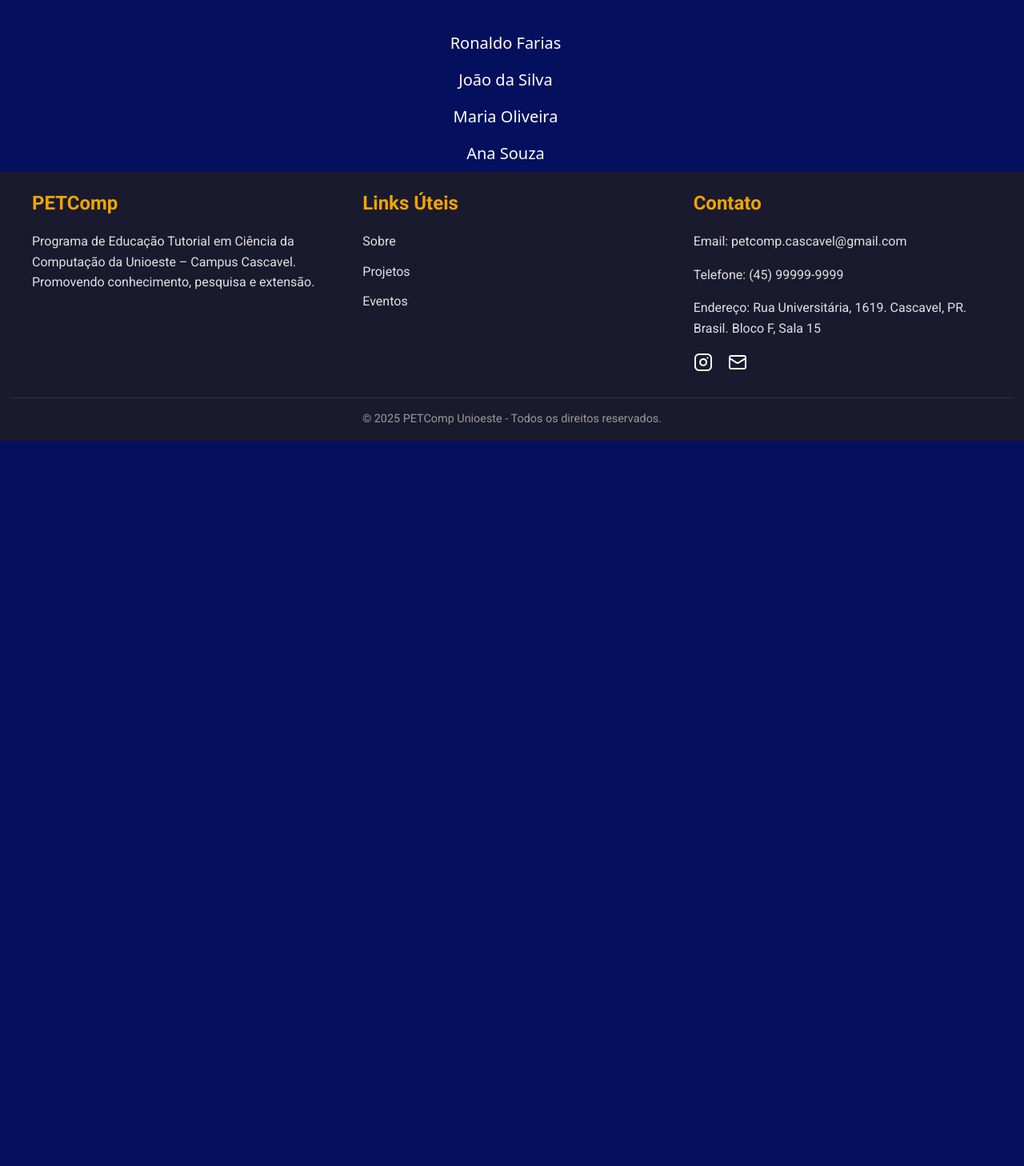
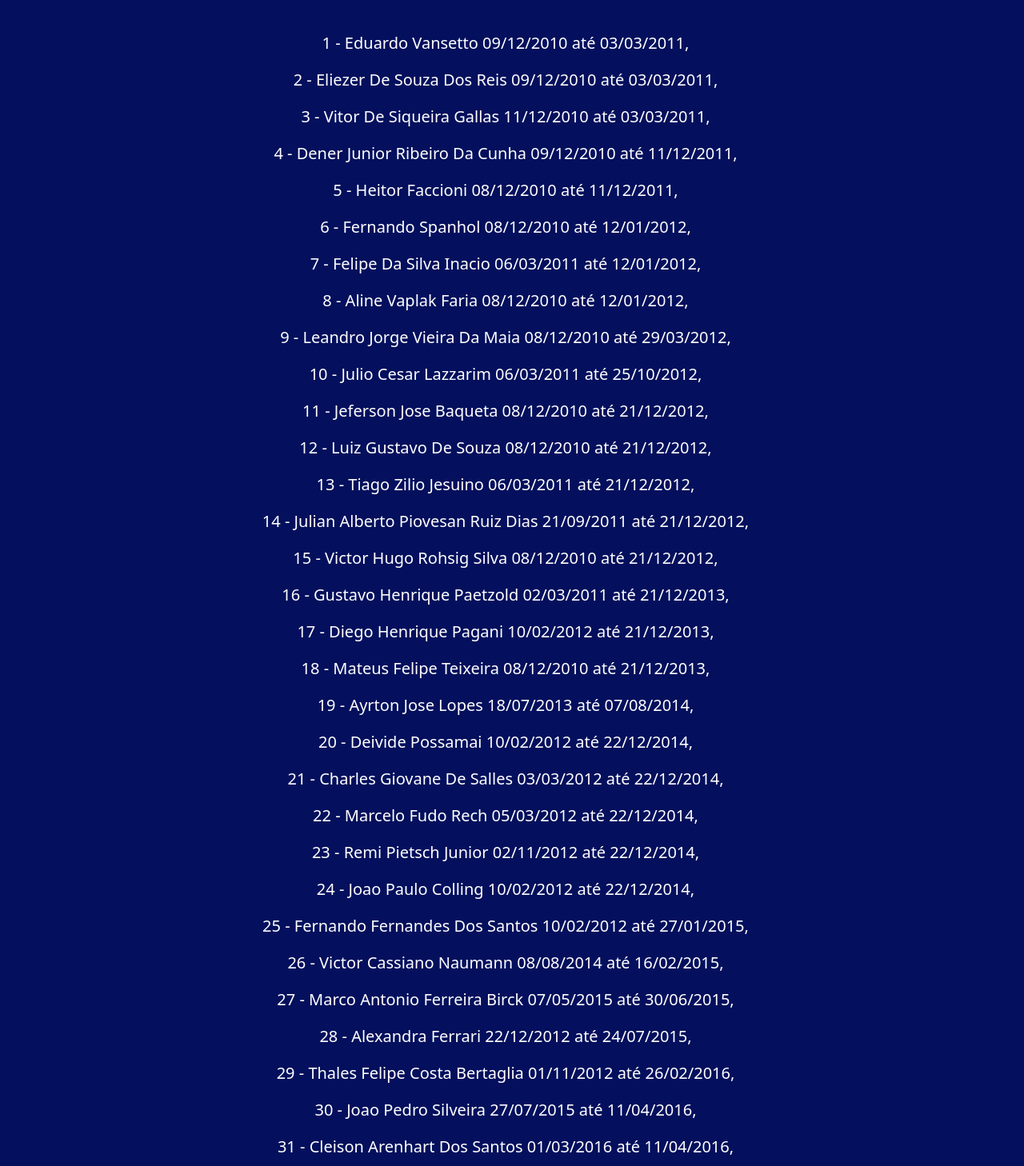
Before and after one commit to GabrielCM16/PET-Site, a React (Vite) app: page /ex-membros in a window 1280 px wide. Shown: the part 732-2190 px from the top of the page at 80% size. Before the commit the page ends 1283 px from the top, so only its background shows below. Built offline with nearby package versions, Linux system fonts and the light colour scheme.

Commit message:
exmembros

```diff
--- a/src/components/exmembros/exmembros.tsx
+++ b/src/components/exmembros/exmembros.tsx
@@ -4,12 +4,95 @@ import "./exmembros.css";
 
 import tutorImg from "./../../assets/images/members/profile.png";
 
-const membros = [
-    "Ronaldo Farias",
-    "João da Silva",
-    "Maria Oliveira",
-    "Ana Souza",
-];
+const membros = ['1 - Eduardo Vansetto 09/12/2010 até 03/03/2011,',
+ '2 - Eliezer De Souza Dos Reis 09/12/2010 até 03/03/2011,',
+ '3 - Vitor De Siqueira Gallas 11/12/2010 até 03/03/2011,',
+ '4 - Dener Junior Ribeiro Da Cunha 09/12/2010 até 11/12/2011,',
+ '5 - Heitor Faccioni 08/12/2010 até 11/12/2011,',
+ '6 - Fernando Spanhol 08/12/2010 até 12/01/2012,',
+ '7 - Felipe Da Silva Inacio 06/03/2011 até 12/01/2012,',
+ '8 - Aline Vaplak Faria 08/12/2010 até 12/01/2012,',
+ '9 - Leandro Jorge Vieira Da Maia 08/12/2010 até 29/03/2012,',
+ '10 - Julio Cesar Lazzarim 06/03/2011 até 25/10/2012,',
+ '11 - Jeferson Jose Baqueta 08/12/2010 até 21/12/2012,',
+ '12 - Luiz Gustavo De Souza 08/12/2010 até 21/12/2012,',
+ '13 - Tiago Zilio Jesuino 06/03/2011 até 21/12/2012,',
+ '14 - Julian Alberto Piovesan Ruiz Dias 21/09/2011 até 21/12/2012,',
+ '15 - Victor Hugo Rohsig Silva 08/12/2010 até 21/12/2012,',
+ '16 - Gustavo Henrique Paetzold 02/03/2011 até 21/12/2013,',
+ '17 - Diego Henrique Pagani 10/02/2012 até 21/12/2013,',
+ '18 - Mateus Felipe Teixeira 08/12/2010 até 21/12/2013,',
+ '19 - Ayrton Jose Lopes 18/07/2013 até 07/08/2014,',
+ '20 - Deivide Possamai 10/02/2012 até 22/12/2014,',
+ '21 - Charles Giovane De Salles 03/03/2012 até 22/12/2014,',
+ '22 - Marcelo Fudo Rech 05/03/2012 até 22/12/2014,',
+ '23 - Remi Pietsch Junior 02/11/2012 até 22/12/2014,',
+ '24 - Joao Paulo Colling 10/02/2012 até 22/12/2014,',
+ '25 - Fernando Fernandes Dos Santos 10/02/2012 até 27/01/2015,',
+ '26 - Victor Cassiano Naumann 08/08/2014 até 16/02/2015,',
+ '27 - Marco Antonio Ferreira Birck 07/05/2015 até 30/06/2015,',
+ '28 - Alexandra Ferrari 22/12/2012 até 24/07/2015,',
+ '29 - Thales Felipe Costa Bertaglia 01/11/2012 até 26/02/2016,',
+ '30 - Joao Pedro Silveira 27/07/2015 até 11/04/2016,',
+ '31 - Cleison Arenhart Dos Santos 01/03/2016 até 11/04/2016,',
+ '32 - Leonardo Aparecido Caracho 07/05/2015 até 11/04/2016,',
+ '33 - Gabriela Marim De Souza 09/05/2016 até 04/04/2017,',
+ '34 - Bianca Carvalho De Oliveira 09/05/2016 até 04/04/2017,',
+ '35 - Guilherme Felipe Zabot 23/12/2013 até 04/04/2017,',
+ '36 - Alexandre Barreiro Neto 18/07/2013 até 04/04/2017,',
+ '37 - Gabriel Bruscatto 04/09/2013 até 04/04/2017,',
+ '38 - Henrique Pedro De Oliveira 22/12/2012 até 04/04/2017,',
+ '39 - Vinicius Laurenci 12/05/2017 até 29/01/2018,',
+ '40 - Leticia Torres Bertoldo 07/05/2015 até 20/02/2018,',
+ '41 - Camila Tiemi Outa 11/05/2017 até 20/02/2018,',
+ '42 - Luis Fernando Veronese Trivelatto 08/08/2014 até 20/02/2018,',
+ '43 - Matheus De Lara Dias Da Silva 05/04/2017 até 20/02/2018,',
+ '44 - Nicolas Afonso Bertaglia Comissio 05/04/2017 até 20/02/2018,',
+ '45 - Renan Tashiro 08/05/2015 até 22/08/2019,',
+ '46 - Lucas Frank Hollmann 09/04/2018 até 09/09/2020,',
+ '47 - Angelo Jose Orssatto 10/04/2019 até 01/10/2020,',
+ '48 - Luani Regina Ebert 20/10/2020 até 22/03/2021,',
+ '49 - Amanda Israel Graeff Borges 27/04/2018 até 23/03/2021,',
+ '50 - Andre Gustavo Sanches Silva 09/04/2018 até 23/03/2021,',
+ '51 - Danielly Omori Antunes De Oliveira 07/04/2018 até 23/03/2021,',
+ '52 - Elixandre Michael Baldi 09/05/2016 até 23/03/2021,',
+ '53 - Gabriela Paola Sereniski 07/04/2018 até 23/03/2021,',
+ '54 - Hendric Gabriel Cechinato 23/12/2014 até 23/03/2021,',
+ '55 - Joao Alberto Arbugeri Koleski 12/05/2017 até 23/03/2021,',
+ '56 - Leo Jarbas Casarin 19/05/2017 até 23/03/2021,',
+ '57 - Matheus Leonardo Da Silva Dias 07/05/2015 até 23/03/2021,',
+ '58 - Pedro Lucas Moraes 07/04/2018 até 23/03/2021,',
+ '59 - Valquiria Prestes Belusso 07/04/2018 até 23/03/2021,',
+ '60 - Willian Cavaller Faino 31/07/2017 até 23/03/2021,',
+ '61 - Mateus Edival Rodrigues Da Silveira 20/06/2017 até 18/08/2021,',
+ '62 - Matheus Nunes Ismael 04/06/2019 até 06/09/2021,',
+ '63 - Daniel Carlos Chaves Boll 10/04/2019 até 07/03/2022,',
+ '64 - Lucas Giovanini De Andrade Amorim 15/10/2020 até 02/05/2022,',
+ '65 - Gustavo Lopes Nomelini 14/10/2020 até 27/05/2022,',
+ '66 - Igor Franca Negrizoli 24/05/2018 até 30/08/2022,',
+ '67 - Mateus Karvat Camara 07/04/2018 até 30/08/2022,',
+ '68 - Roberta Aparecida Da Silva Alcantara 07/04/2018 até 30/08/2022,',
+ '69 - Felipi Lima Matozinho 10/04/2019 até 06/09/2022,',
+ '70 - Leonardo Vanzin 09/04/2018 até 15/05/2023,',
+ '71 - Lucas Veit De Sa 14/10/2020 até 15/05/2023,',
+ '72 - Marco Antonio Damo 15/10/2020 até 01/08/2023,',
+ '73 - Pedro Hernesto Pissetti Venzke 08/03/2022 até 17/08/2023,',
+ '74 - Maria Eduarda Crema Carlos 08/03/2022 até 17/08/2023,',
+ '75 - Gabriel Santos Da Silva 15/03/2022 até 17/08/2023,',
+ '76 - Vinicius Muller De Freitas 23/03/2021 até 17/08/2023,',
+ '77 - Leonardo Mateus Royer 29/09/2023 até 07/12/2023,',
+ '78 - Marlon Fabichacki Pereira 08/03/2022 até 06/05/2024,',
+ '79 - Jaqueline Cavaller Faino 06/12/2022 até 20/06/2024,',
+ '80 - Davi Marchetti Giacomel 15/10/2020 até 20/06/2024,',
+ '81 - Weberson Morelli Leite Junior 06/12/2022 até 20/06/2024,',
+ '82 - Kayra Kazumi Yokoyama 13/08/2024 até 27/09/2024,',
+ '83 - Guilherme Henrique Viapiana Smanioto 13/08/2024 até 11/12/2024,',
+ '84 - Rafael Loureiro Fockink 13/08/2024 até 11/12/2024,',
+ '85 - Isadora Coelho Araujo 08/03/2022 até 28/03/2025,',
+ '86 - Gabriel Yudi Leite Higuchi 06/12/2022 até 02/04/2025,',
+ '87 - Ronaldo Drecksler Farias Pacheco 06/12/2022 até 21/04/2025,',
+ '88 - Leonardo Calsavara 29/09/2023 até 21/04/2025,',
+ '89 - David Antonio Brocardo 06/12/2022 até 21/04/2025,']
 
 
 const Membros: React.FC = () => {
```
